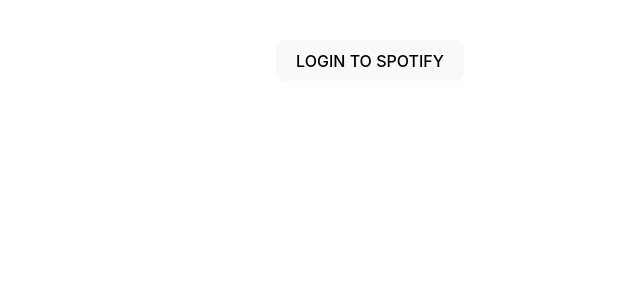
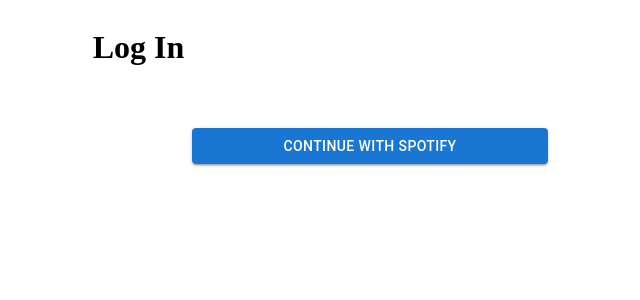
Before and after one commit to hrmainland/Song-Day, a React (Vite) app in the folder client/: page /login in a window 1280 px wide. Shown: the top 300 px of the page, without its empty margins (270-910 px from the left). Built offline with nearby package versions, Linux system fonts and the light colour scheme.

Commit message:
mui experiments on login page

```diff
--- a/client/package.json
+++ b/client/package.json
@@ -11,9 +11,9 @@
   },
   "dependencies": {
     "@emotion/react": "^11.11.4",
-    "@emotion/styled": "^11.11.0",
+    "@emotion/styled": "^11.11.5",
     "@fontsource/roboto": "^5.0.12",
-    "@mui/material": "^5.15.13",
+    "@mui/material": "^5.15.17",
     "@mui/styled-engine-sc": "^6.0.0-alpha.17",
     "dotenv": "^16.4.5",
     "react": "^18.2.0",
--- a/client/src/main.jsx
+++ b/client/src/main.jsx
@@ -6,7 +6,7 @@
 import Login from "./routes/login";
 import Test from "./routes/test";
 
-import "./index.css";
+import "./styles.css";
 
 // this creates the router object
 const router = createBrowserRouter([
--- a/client/src/routes/login.jsx
+++ b/client/src/routes/login.jsx
@@ -1,11 +1,28 @@
 import baseUrl from "../../utils/urlPrefix";
+import * as React from "react";
+import { Container, Grid, Button } from "@mui/material";
 
 function Login() {
+  const styles = { width: "100%" };
   return (
-    // <form action={`${baseUrl}/spotify/auth`}>
-    <form action={`${baseUrl}/spotify/auth`}>
-      <button>LOGIN TO SPOTIFY</button>
-    </form>
+    <Container maxWidth="md">
+      <Grid container justifyContent="center" spacing={5}>
+        <Grid item xs={8}>
+          <h1>Log In</h1>
+        </Grid>
+        <Grid item xs={8}>
+          <form action={`${baseUrl}/spotify/auth`}>
+            <Grid container justifyContent="center" spacing={5}>
+              <Grid item xs={8}>
+                <Button type="submit" style={styles} variant="contained">
+                  Continue with Spotify
+                </Button>
+              </Grid>
+            </Grid>
+          </form>
+        </Grid>
+      </Grid>
+    </Container>
   );
 }
 
--- /dev/null
+++ b/client/src/styles.css
@@ -0,0 +1,4 @@
+.test-div {
+    background-color: red;
+    text-align: center;
+  }
```
Also changed, not shown: 2 other files (tests, documents, lock files or other folders).
